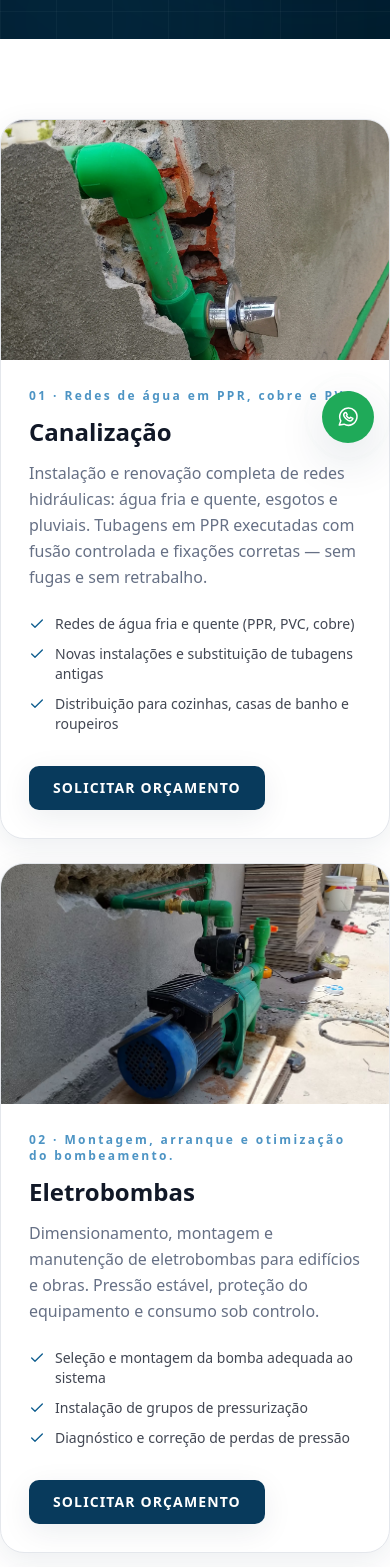
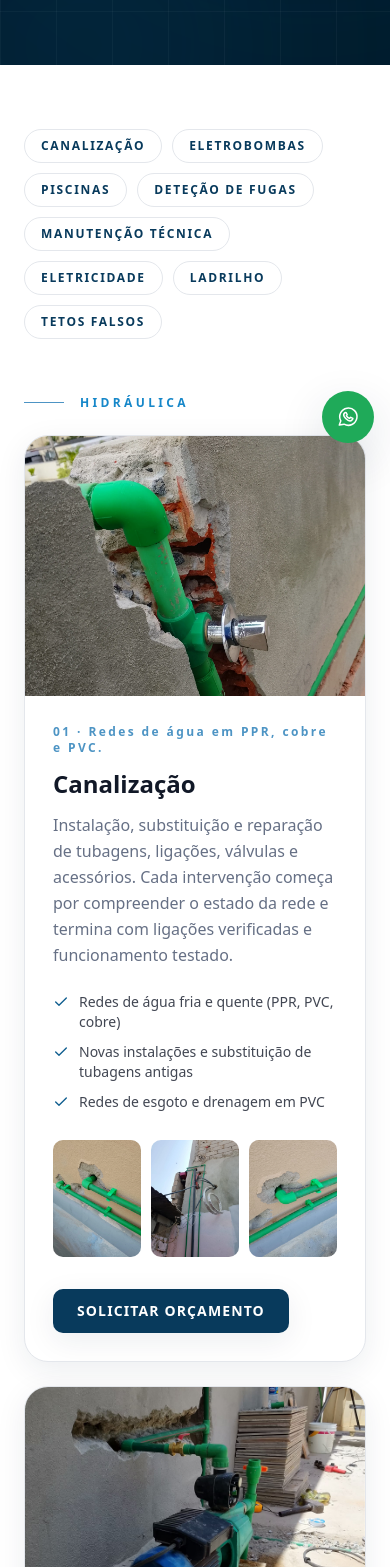
Before and after one commit to Victor-Roquete/vart-solucoes-website, a Next.js app: page /servicos in a window 390 px wide. Shown: the part 381-1948 px from the top of the page. Built offline with nearby package versions, Linux system fonts and the light colour scheme.

Commit message:
Serviços: eletricidade, ladrilho, teto falso e pintura

```diff
--- a/app/layout.tsx
+++ b/app/layout.tsx
@@ -27,6 +27,10 @@ export const metadata: Metadata = {
     'piscinas',
     'manutenção técnica',
     'prestação de serviços Luanda',
+    'eletricidade Luanda',
+    'ladrilho Luanda',
+    'teto falso Luanda',
+    'pintura Luanda',
   ],
   alternates: { canonical: '/' },
   openGraph: {
--- a/app/servicos/page.tsx
+++ b/app/servicos/page.tsx
@@ -3,6 +3,7 @@ import Image from 'next/image';
 import { Check } from 'lucide-react';
 import { services } from '@/data/services';
 import { Button } from '@/components/ui/Button';
+import { Container } from '@/components/ui/Container';
 import { PageHero } from '@/components/layout/PageHero';
 import { Reveal } from '@/components/ui/Reveal';
 import { cn } from '@/lib/utils';
@@ -10,35 +11,80 @@ import { cn } from '@/lib/utils';
 export const metadata: Metadata = {
   title: 'Serviços',
   description:
-    'Canalização, eletrobombas, piscinas, pintura, carpintaria, climatização e manutenção técnica em Luanda. Conheça os serviços da VART Soluções.',
+    'Canalização, eletrobombas, piscinas, deteção de fugas, manutenção técnica, eletricidade, ladrilho, tetos falsos e pintura em Luanda. Conheça os serviços da VART Soluções.',
   alternates: { canonical: '/servicos' },
 };
 
+/** Agrupa os serviços por área, mantendo a ordem dos dados. */
+function groupByCategory() {
+  const groups: { category: string; items: typeof services }[] = [];
+  for (const service of services) {
+    const group = groups.find((g) => g.category === service.category);
+    if (group) group.items.push(service);
+    else groups.push({ category: service.category, items: [service] });
+  }
+  return groups;
+}
+
 /**
- * /servicos — lista completa por categoria com ponto de situação.
+ * /servicos — atalhos por serviço + lista agrupada por área, com fotografias
+ * reais dos trabalhos.
  */
 export default function ServicosPage() {
+  const groups = groupByCategory();
+
   return (
     <>
       <PageHero
         eyebrow='Serviços'
         title='Soluções técnicas integradas.'
-        description='Da instalação à manutenção, cada serviço segue o mesmo padrão de execução e comprovação.'
+        description='Da instalação à manutenção, cada serviço segue o mesmo método: avaliação, orçamento claro, execução organizada e verificação final.'
       />
 
-      <div className='py-20 md:py-28'>
-        <div className='space-y-6 md:space-y-8'>
-          {services.map((service, index) => (
-            <Reveal key={service.id} delay={index * 0.05}>
+      <Container className='py-16 md:py-24'>
+        <Reveal>
+          <nav
+            aria-label='Áreas de serviço'
+            className='mb-14 flex flex-wrap gap-2.5'
+          >
+            {services.map((service) => (
+              <a
+                key={service.id}
+                href={`#${service.slug}`}
+                className='rounded-full border border-line bg-white px-4 py-2 text-xs font-bold uppercase tracking-[0.14em] text-brand-800 transition-colors duration-300 hover:border-brand-500 hover:bg-brand-50'
+              >
+                {service.title}
+              </a>
+            ))}
+          </nav>
+        </Reveal>
+
+        <div className='space-y-16 md:space-y-20'>
+          {groups.map((group) => (
+            <section key={group.category} aria-label={group.category}>
+              <Reveal>
+                <h2 className='flex items-center gap-4 text-xs font-bold uppercase tracking-[0.28em] text-brand-500'>
+                  <span aria-hidden='true' className='h-px w-10 bg-brand-400' />
+                  {group.category}
+                </h2>
+              </Reveal>
+
+              <div className='mt-6 space-y-6 md:space-y-8'>
+                {group.items.map((service) => {
+                  const number = services.indexOf(service) + 1;
+                  return (
+                    <Reveal key={service.id}>
                       <article
                         id={service.slug}
+                        className='scroll-mt-28 overflow-hidden rounded-xl border border-line bg-white shadow-card'
+                      >
+                        <div
                           className={cn(
-                  'overflow-hidden rounded-xl border border-line bg-white shadow-card',
-                  index % 2 === 0 ? 'lg:[direction:ltr]' : 'lg:[direction:rtl]'
+                            'lg:flex',
+                            number % 2 === 0 && 'lg:flex-row-reverse'
                           )}
                         >
-                <div className='lg:flex lg:[direction:ltr]'>
-                  <div className='relative min-h-[240px] lg:w-[46%]'>
+                          <div className='relative min-h-[260px] lg:w-[46%]'>
                             <Image
                               src={service.image}
                               alt={service.imageAlt}
@@ -49,11 +95,11 @@ export default function ServicosPage() {
                           </div>
                           <div className='p-7 md:p-10 lg:w-[54%]'>
                             <p className='text-xs font-bold tracking-[0.2em] text-brand-400'>
-                      {String(index + 1).padStart(2, '0')} · {service.tagline}
+                              {String(number).padStart(2, '0')} · {service.tagline}
                             </p>
-                    <h2 className='mt-3 text-2xl font-extrabold text-ink md:text-3xl'>
+                            <h3 className='mt-3 text-2xl font-extrabold text-ink md:text-3xl'>
                               {service.title}
-                    </h2>
+                            </h3>
                             <p className='mt-3 leading-relaxed text-muted'>
                               {service.description}
                             </p>
@@ -73,6 +119,27 @@ export default function ServicosPage() {
                                 ))}
                               </ul>
                             )}
+                            {service.gallery && service.gallery.length > 0 && (
+                              <ul
+                                aria-label={`Fotografias de ${service.title}`}
+                                className='mt-7 grid grid-cols-3 gap-2.5'
+                              >
+                                {service.gallery.map((src, i) => (
+                                  <li
+                                    key={src}
+                                    className='relative aspect-[3/4] overflow-hidden rounded-md'
+                                  >
+                                    <Image
+                                      src={src}
+                                      alt={`${service.title}: fotografia ${i + 1} de trabalho executado pela VART Soluções`}
+                                      fill
+                                      sizes='(min-width: 1024px) 14vw, 28vw'
+                                      className='object-cover transition-transform duration-500 ease-out hover:scale-105'
+                                    />
+                                  </li>
+                                ))}
+                              </ul>
+                            )}
                             <div className='mt-8'>
                               <Button href='/contato#orcamento' size='md'>
                                 Solicitar orçamento
@@ -82,9 +149,13 @@ export default function ServicosPage() {
                         </div>
                       </article>
                     </Reveal>
+                  );
+                })}
+              </div>
+            </section>
           ))}
         </div>
-      </div>
+      </Container>
     </>
   );
 }
--- a/components/home/ServicesSection.tsx
+++ b/components/home/ServicesSection.tsx
@@ -44,7 +44,7 @@ export function ServicesSection() {
                   onFocus={() => setActive(index)}
                   data-cursor-label='Ver serviço'
                   className={cn(
-                    'group flex items-center justify-between gap-6 py-7 transition-opacity duration-300',
+                    'group flex items-center justify-between gap-6 py-5 transition-opacity duration-300',
                     active === index
                       ? 'opacity-100'
                       : 'opacity-55 hover:opacity-90'
@@ -70,7 +70,7 @@ export function ServicesSection() {
             ))}
           </ul>
 
-          <div className='relative h-[520px] overflow-hidden rounded-xl shadow-card'>
+          <div className='relative h-[520px] self-start overflow-hidden rounded-xl shadow-card lg:sticky lg:top-28'>
             <AnimatePresence mode='popLayout' initial={false}>
               <motion.div
                 key={activeService.id}
--- a/components/ui/CustomCursor.tsx
+++ b/components/ui/CustomCursor.tsx
@@ -7,6 +7,7 @@ import {
   useReducedMotion,
   useSpring,
 } from 'framer-motion';
+import { cn } from '@/lib/utils';
 
 function subscribeFinePointer(callback: () => void) {
   const mql = window.matchMedia('(pointer: fine)');
@@ -24,9 +25,9 @@ function getFinePointerServerSnapshot() {
 
 /**
  * Cursor premium (apenas desktop com ponteiro fino).
- * - Ponto pequeno segue o cursor com mola;
+ * - Ponto com mix-blend-mode: difference → visível em fundos claros e escuros;
  * - Cresce sobre elementos interativos;
- * - Mostra rótulo quando o elemento define [data-cursor-label].
+ * - Rótulo [data-cursor-label] aparece ao lado do ponteiro, sem tapar o conteúdo.
  * Desativado em touch e com prefers-reduced-motion.
  */
 export function CustomCursor() {
@@ -83,19 +84,32 @@ export function CustomCursor() {
 
   if (!enabled) return null;
 
+  const size = label ? 76 : active ? 48 : 12;
+
   return (
     <motion.div
       aria-hidden='true'
-      className='pointer-events-none fixed left-0 top-0 z-[100]'
+      className={cn(
+        'pointer-events-none fixed left-0 top-0 z-[100]',
+        !label && 'mix-blend-difference'
+      )}
       style={{ x: springX, y: springY }}
     >
       <motion.div
-        className='flex -translate-x-1/2 -translate-y-1/2 items-center justify-center rounded-full border border-brand-700 bg-brand-800/85 backdrop-blur-sm'
+        className={cn(
+          'flex -translate-x-1/2 -translate-y-1/2 items-center justify-center rounded-full border',
+          label
+            ? 'border-brand-300/60 bg-brand-500 shadow-lg'
+            : active
+              ? 'border-white bg-white/25'
+              : 'border-white bg-white'
+        )}
         animate={{
-          width: label ? 92 : active ? 56 : 14,
-          height: label ? 92 : active ? 56 : 14,
+          width: size,
+          height: size,
+          x: label ? 52 : 0,
+          y: label ? 52 : 0,
           opacity: visible ? 1 : 0,
-          scale: 1,
         }}
         transition={{ type: 'spring', stiffness: 400, damping: 28 }}
       >
--- a/data/company.ts
+++ b/data/company.ts
@@ -14,10 +14,10 @@ export const company: CompanyInfo = {
   legalName: 'VART Soluções — Prestação de Serviços',
   tagline: 'Prestação de Serviços Técnicos',
   shortDescription:
-    'Instalações hidráulicas, sistemas de bombeamento, piscinas e manutenção técnica executados com precisão, rigor e compromisso com o resultado.',
+    'Canalização, eletrobombas, piscinas, eletricidade e acabamentos — ladrilho, tetos falsos e pintura — executados com precisão, rigor e compromisso com o resultado.',
 
   longDescription: [
-    'A VART Soluções é uma empresa angolana de prestação de serviços técnicos, especializada em instalações hidráulicas, sistemas de bombeamento, piscinas e manutenção de infraestruturas residenciais, comerciais e industriais.',
+    'A VART Soluções é uma empresa angolana de prestação de serviços técnicos. Parte da canalização e dos sistemas hidráulicos — instalações, bombeamento, piscinas e manutenção — e atua também em eletricidade e acabamentos como ladrilho, tetos falsos e pintura, em obras residenciais, comerciais e industriais.',
     'Cada obra é conduzida com critério técnico: diagnóstico cuidadoso, materiais adequados, execução limpa e verificação final — porque a qualidade de uma instalação não se vê no primeiro dia, vê-se ao longo dos anos.',
   ],
 
--- a/data/hero.ts
+++ b/data/hero.ts
@@ -43,7 +43,7 @@ export const heroSlides: HeroSlide[] = [
       'Passagem e ligação de condutores com organização e verificação final.',
     image: `${BASE}/home-slider-eletricidade-fiacao-dos-condutores-6.webp`,
     imageAlt: 'Passagem de condutores elétricos numa obra da VART Soluções',
-    href: '/servicos',
+    href: '/servicos#eletricidade',
     show: 'all',
     focus: '50% 45%',
   },
@@ -54,7 +54,7 @@ export const heroSlides: HeroSlide[] = [
     description: 'Pavimentos e paredes revestidos com acabamento cuidado.',
     image: `${BASE}/home-slider-ladrilho-2.webp`,
     imageAlt: 'Assentamento de ladrilho executado pela VART Soluções',
-    href: '/servicos',
+    href: '/servicos#ladrilho',
     show: 'all',
     focus: '50% 50%',
   },
@@ -92,7 +92,7 @@ export const heroSlides: HeroSlide[] = [
     description: 'Execução de tetos falsos com acabamento limpo.',
     image: `${BASE}/home-slider-teto-falso.webp`,
     imageAlt: 'Teto falso executado pela VART Soluções',
-    href: '/servicos',
+    href: '/servicos#teto-falso',
     show: 'all',
     focus: '50% 50%',
   },
--- a/data/home.ts
+++ b/data/home.ts
@@ -38,7 +38,7 @@ export const differentials: Differential[] = [
     id: 'solucoes-integradas',
     title: 'Soluções integradas',
     description:
-      'Canalização, bombeamento, piscinas e manutenção: um único parceiro para a sua infraestrutura.',
+      'Canalização, bombeamento, piscinas, eletricidade e acabamentos: um único parceiro para a sua obra.',
     icon: 'layers',
   },
   {
--- a/data/services.ts
+++ b/data/services.ts
@@ -2,24 +2,38 @@ import type { Service } from '@/types';
 
 /* ============================================================================
    SERVIÇOS — apenas serviços reais prestados pela VART, com fotografias reais
-   dos trabalhos existentes em /assets/services. Não inventar serviços.
+   dos trabalhos em /assets/services. Não inventar serviços nem promessas
+   (sem "certificado", "garantia", prazos ou resultados que não estejam
+   documentados — ver dossiê institucional).
+   Para acrescentar um serviço: novo objeto aqui + fotografias em
+   public/assets/services/<pasta>/. Pastas já criadas e ainda sem fotos:
+   pedreira, pintura.
+   ⚠ CONFIRMAR o âmbito exato de Ladrilho, Tetos falsos e Pintura (Eletricidade confirmada pela direção).
    ========================================================================== */
+
+const S = '/assets/services';
 
 export const services: Service[] = [
   {
     id: 'canalizacao',
     title: 'Canalização',
     slug: 'canalizacao',
+    category: 'Hidráulica',
     tagline: 'Redes de água em PPR, cobre e PVC.',
     description:
-      'Instalação e renovação completa de redes hidráulicas: água fria e quente, esgotos e pluviais. Tubagens em PPR executadas com fusão controlada e fixações corretas — sem fugas e sem retrabalho.',
+      'Instalação, substituição e reparação de tubagens, ligações, válvulas e acessórios. Cada intervenção começa por compreender o estado da rede e termina com ligações verificadas e funcionamento testado.',
     bullets: [
       'Redes de água fria e quente (PPR, PVC, cobre)',
       'Novas instalações e substituição de tubagens antigas',
-      'Distribuição para cozinhas, casas de banho e roupeiros',
+      'Redes de esgoto e drenagem em PVC',
     ],
-    image: '/assets/services/canalizacao/patriota-vias-express/instalacao-ppr.webp',
+    image: `${S}/canalizacao/patriota-vias-express/instalacao-ppr.webp`,
     imageAlt: 'Instalação de tubagem PPR executada pela VART Soluções',
+    gallery: [
+      `${S}/canalizacao/obra-golfo/instalacao-de-redes-de-agua-ppr-exterior.webp`,
+      `${S}/canalizacao/redes-de-esgoto.webp`,
+      `${S}/canalizacao/instalacao-ppr-4-exterior.webp`,
+    ],
     href: '/servicos#canalizacao',
     featured: true,
   },
@@ -27,16 +41,21 @@ export const services: Service[] = [
     id: 'eletrobombas',
     title: 'Eletrobombas',
     slug: 'eletrobombas',
+    category: 'Hidráulica',
     tagline: 'Montagem, arranque e otimização do bombeamento.',
     description:
-      'Dimensionamento, montagem e manutenção de eletrobombas para edifícios e obras. Pressão estável, proteção do equipamento e consumo sob controlo.',
+      'Instalação, substituição e manutenção de eletrobombas e sistemas de bombeamento. Analisamos o conjunto — bomba, alimentação, comandos, sucção e descarga — antes de intervir.',
     bullets: [
-      'Seleção e montagem da bomba adequada ao sistema',
-      'Instalação de grupos de pressurização',
-      'Diagnóstico e correção de perdas de pressão',
+      'Montagem e arranque de eletrobombas',
+      'Diagnóstico de perdas de pressão e de funcionamento irregular',
+      'Teste funcional depois da intervenção',
     ],
-    image: '/assets/services/canalizacao/obra-onga-montagem-de-eletrobomba.avif',
+    image: `${S}/canalizacao/obra-onga-montagem-de-eletrobomba.avif`,
     imageAlt: 'Montagem de eletrobomba em obra executada pela VART Soluções',
+    gallery: [
+      `${S}/canalizacao/manutencao-eletrobomba.webp`,
+      `${S}/canalizacao/manutencao-de-eletrobomba.webp`,
+    ],
     href: '/servicos#eletrobombas',
     featured: true,
   },
@@ -44,15 +63,16 @@ export const services: Service[] = [
     id: 'piscinas',
     title: 'Piscinas',
     slug: 'piscinas',
+    category: 'Hidráulica',
     tagline: 'Circulação, filtragem e tratamento de água.',
     description:
-      'Instalação e manutenção de sistemas de circulação e filtragem de piscinas: bombas, filtros, tubagens e tratamento — água límpida e equipamento protegido durante todo o ano.',
+      'Instalação e manutenção de sistemas de circulação e filtragem de piscinas: bombas, filtros e tubagens.',
     bullets: [
       'Montagem de bombas e sistemas de filtragem',
-      'Retrofit e correção de instalações existentes',
-      'Plano de manutenção periódica',
+      'Correção de instalações existentes',
+      'Manutenção periódica',
     ],
-    image: '/assets/services/canalizacao/bomba-de-piscina.webp',
+    image: `${S}/canalizacao/bomba-de-piscina.webp`,
     imageAlt: 'Bomba de piscina instalada pela VART Soluções',
     href: '/servicos#piscinas',
     featured: true,
@@ -61,15 +81,16 @@ export const services: Service[] = [
     id: 'deteccao-de-fugas',
     title: 'Deteção de Fugas',
     slug: 'deteccao-de-fugas',
+    category: 'Hidráulica',
     tagline: 'Testes de estanqueidade e diagnóstico preciso.',
     description:
-      'Testes de pressão e estanqueidade para localizar fugas sem destruir paredes e pavimentos. Diagnóstico claro, reparação cirúrgica e comprovação do resultado.',
+      'Testes de pressão e estanqueidade para identificar a origem provável de uma fuga antes de escolher o método de reparação. Quando for necessário abrir parede ou pavimento, explicamos primeiro ao cliente.',
     bullets: [
       'Teste de estanqueidade em redes novas e existentes',
-      'Localização de fugas em paredes e pavimentos',
-      'Relatório técnico do estado da instalação',
+      'Inspeção e localização da origem provável da fuga',
+      'Reparação e verificação da estanqueidade',
     ],
-    image: '/assets/services/canalizacao/patriota-vias-express/teste-de-fuga.webp',
+    image: `${S}/canalizacao/patriota-vias-express/teste-de-fuga.webp`,
     imageAlt: 'Teste de fuga em instalação hidráulica realizado pela VART Soluções',
     href: '/servicos#deteccao-de-fugas',
     featured: true,
@@ -78,17 +99,81 @@ export const services: Service[] = [
     id: 'manutencao',
     title: 'Manutenção Técnica',
     slug: 'manutencao',
-    tagline: 'Preventiva e corretiva, com resposta rápida.',
+    category: 'Hidráulica',
+    tagline: 'Preventiva e corretiva para instalações e equipamentos.',
     description:
-      'Planos de manutenção para instalações hidráulicas e equipamentos: inspeção periódica, correção preventiva e resposta rápida quando algo falha — para que o problema pequeno não se torne obra.',
+      'Inspeções e ações programadas para reduzir falhas e prolongar a vida útil das instalações hidráulicas e dos equipamentos, com intervenção nas avarias quando surgem.',
     bullets: [
-      'Inspeção e manutenção preventiva programada',
+      'Manutenção preventiva programada',
       'Reparação de avarias em bombas e redes',
-      'Substituição de componentes com material certificado',
+      'Recomendações ao cliente depois de cada intervenção',
     ],
-    image: '/assets/services/canalizacao/manutencao-eletrobomba.webp',
+    image: `${S}/canalizacao/manutencao-eletrobomba.webp`,
     imageAlt: 'Manutenção de eletrobomba realizada pela VART Soluções',
     href: '/servicos#manutencao',
+    featured: true,
+  },
+  {
+    id: 'eletricidade',
+    title: 'Eletricidade',
+    slug: 'eletricidade',
+    category: 'Elétrica',
+    tagline: 'Fiação e ligação de condutores.',
+    description:
+      'Passagem e ligação de condutores em obra, com avaliação prévia no local, execução organizada e verificação final do trabalho executado.',
+    bullets: [
+      'Passagem e ligação de condutores',
+      'Avaliação no local antes do orçamento',
+      'Verificação final do trabalho executado',
+    ],
+    image: `${S}/eletricidade/eletricidade-fiacao-dos-condutores-6.webp`,
+    imageAlt: 'Fiação de condutores elétricos numa obra da VART Soluções',
+    gallery: [
+      `${S}/eletricidade/eletricidade-fiacao-dos-condutores-2.webp`,
+      `${S}/eletricidade/eletricidade-fiacao-dos-condutores-3.webp`,
+      `${S}/eletricidade/eletricidade-fiacao-dos-condutores-5.webp`,
+    ],
+    href: '/servicos#eletricidade',
+    featured: true,
+  },
+  {
+    id: 'ladrilho',
+    title: 'Ladrilho',
+    slug: 'ladrilho',
+    category: 'Acabamentos',
+    tagline: 'Assentamento de ladrilho com acabamento cuidado.',
+    description:
+      'Assentamento de ladrilho em obra, incluindo escadas e casas de banho, com atenção ao alinhamento e ao acabamento final.',
+    bullets: [
+      'Assentamento em escadas e casas de banho',
+      'Orçamento com âmbito e materiais definidos',
+      'Limpeza e entrega da área concluída',
+    ],
+    image: `${S}/ladrilho/ladrilho.webp`,
+    imageAlt: 'Assentamento de ladrilho executado pela VART Soluções',
+    gallery: [
+      `${S}/ladrilho/ladrilho-escadas.webp`,
+      `${S}/ladrilho/ladrilho-wc-fase-de-acabamento.webp`,
+      `${S}/ladrilho/ladrilho-7.webp`,
+    ],
+    href: '/servicos#ladrilho',
+    featured: true,
+  },
+  {
+    id: 'teto-falso',
+    title: 'Tetos falsos',
+    slug: 'teto-falso',
+    category: 'Acabamentos',
+    tagline: 'Execução de tetos falsos com acabamento limpo.',
+    description:
+      'Execução de tetos falsos com acabamento limpo, com orçamento e âmbito definidos antes da obra.',
+    bullets: [
+      'Avaliação no local antes do orçamento',
+      'Execução organizada e área limpa no fim',
+    ],
+    image: `${S}/teto-falso/home-slider-teto-falso.webp`,
+    imageAlt: 'Teto falso executado pela VART Soluções',
+    href: '/servicos#teto-falso',
     featured: true,
   },
 ];
--- a/types/index.ts
+++ b/types/index.ts
@@ -21,6 +21,10 @@ export interface Service {
   imageAlt: string;
   href: string;
   featured?: boolean;
+  /** Área que agrupa o serviço em /servicos (ex.: Hidráulica). */
+  category: string;
+  /** Fotografias reais adicionais do serviço. */
+  gallery?: string[];
 }
 
 export interface Project {
```
Also changed, not shown: components/home/Hero.tsx (+14 -13 lines), components/home/ProjectsSection.tsx (+7 -8 lines). Lines whose indentation alone changed are shown as unchanged.
